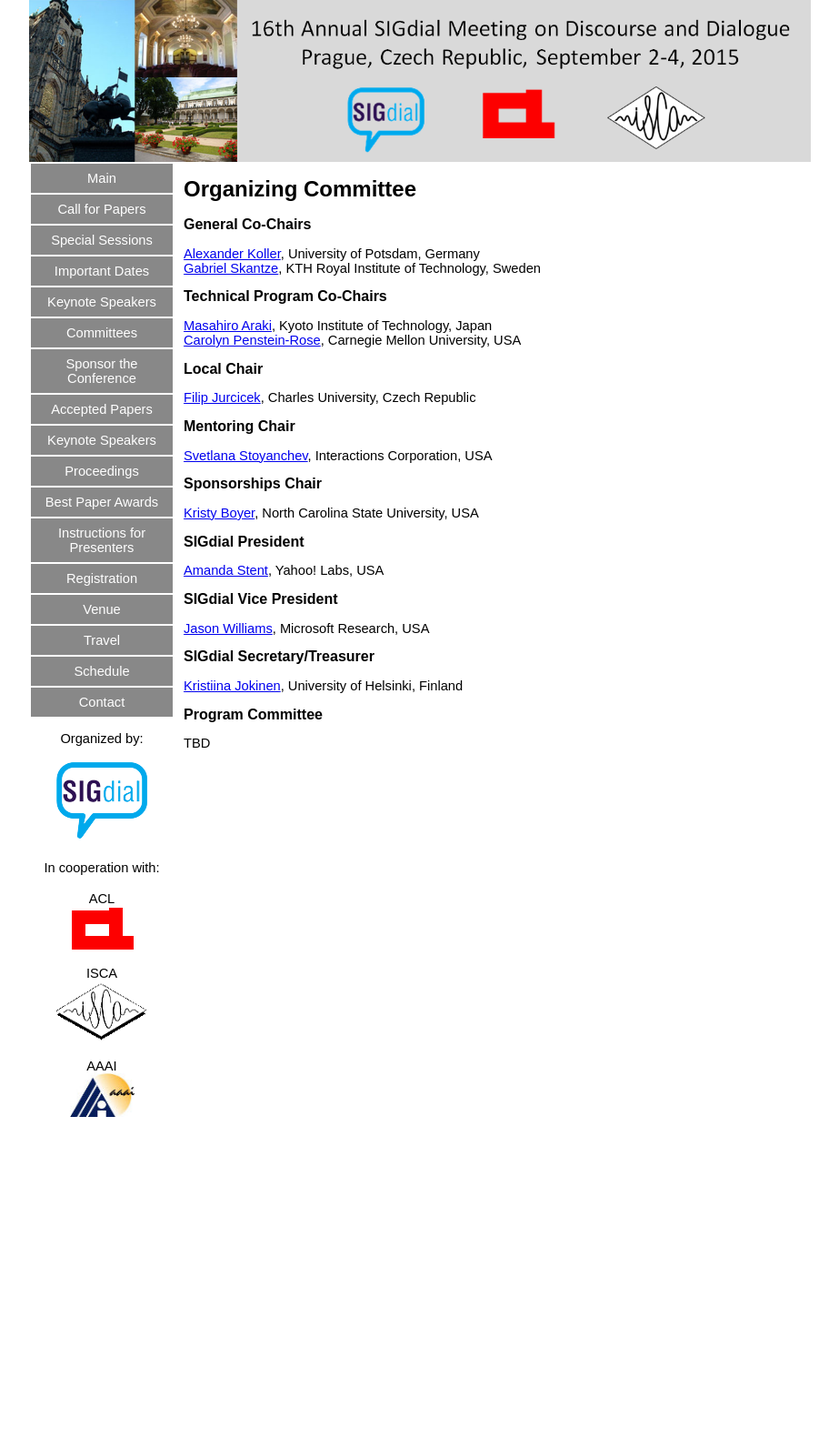
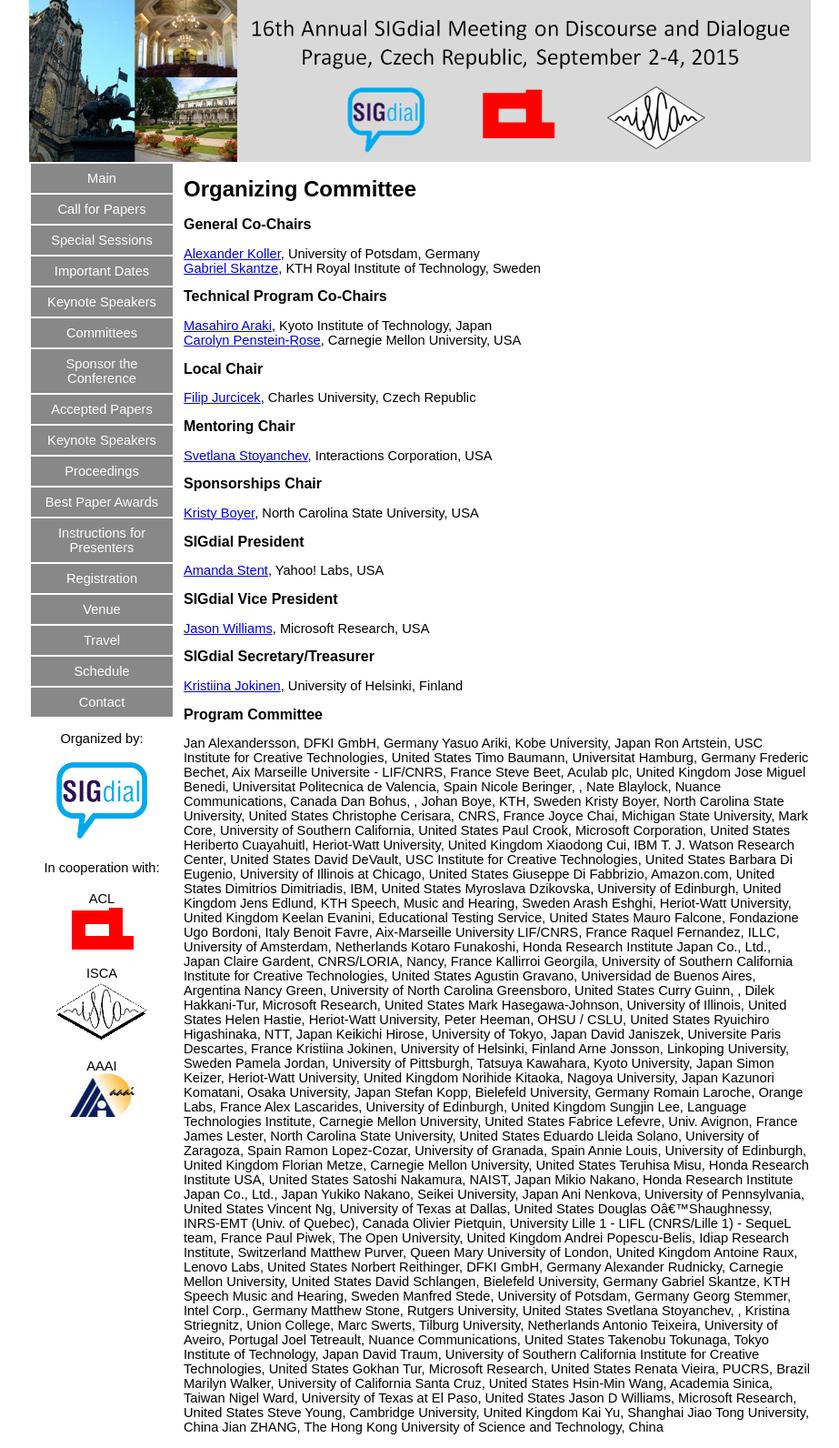
Before and after one commit to sigdial/sigdial2015, a Jekyll site: the page built from people.md, in a window 1280 px wide. Shown: the whole page at 91% size, without its empty margins (178-1101 px from the left). Built offline with Jekyll 4.4.1, drawn with Linux system fonts in a browser that asks for light colours; before the commit the page ends 1238 px from its top, so only the background shows below that.

Commit message:
PC updated

```diff
--- a/people.md
+++ b/people.md
@@ -32,4 +32,97 @@
 [Kristiina Jokinen](http://www.ling.helsinki.fi/~kjokinen/), University of Helsinki, Finland
 
 ## Program Committee
-TBD
+Jan Alexandersson, DFKI GmbH, Germany
+Yasuo Ariki, Kobe University, Japan
+Ron Artstein, USC Institute for Creative Technologies, United States
+Timo Baumann, Universitat Hamburg, Germany
+Frederic Bechet, Aix Marseille Universite - LIF/CNRS, France
+Steve Beet, Aculab plc, United Kingdom
+Jose Miguel Benedi, Universitat Politecnica de Valencia, Spain
+Nicole Beringer, ,
+Nate Blaylock, Nuance Communications, Canada
+Dan Bohus, ,
+Johan Boye, KTH, Sweden
+Kristy Boyer, North Carolina State University, United States
+Christophe Cerisara, CNRS, France
+Joyce Chai, Michigan State University,
+Mark Core, University of Southern California, United States
+Paul Crook, Microsoft Corporation, United States
+Heriberto Cuayahuitl, Heriot-Watt University, United Kingdom
+Xiaodong Cui, IBM T. J. Watson Research Center, United States
+David DeVault, USC Institute for Creative Technologies, United States
+Barbara Di Eugenio, University of Illinois at Chicago, United States
+Giuseppe Di Fabbrizio, Amazon.com, United States
+Dimitrios Dimitriadis, IBM, United States
+Myroslava Dzikovska, University of Edinburgh, United Kingdom
+Jens Edlund, KTH Speech, Music and Hearing, Sweden
+Arash Eshghi, Heriot-Watt University, United Kingdom
+Keelan Evanini, Educational Testing Service, United States
+Mauro Falcone, Fondazione Ugo Bordoni, Italy
+Benoit Favre, Aix-Marseille University LIF/CNRS, France
+Raquel Fernandez, ILLC, University of Amsterdam, Netherlands
+Kotaro Funakoshi, Honda Research Institute Japan Co., Ltd., Japan
+Claire Gardent, CNRS/LORIA, Nancy, France
+Kallirroi Georgila, University of Southern California Institute for Creative Technologies, United States
+Agustin Gravano, Universidad de Buenos Aires, Argentina
+Nancy Green, University of North Carolina Greensboro, United States
+Curry Guinn, ,
+Dilek Hakkani-Tur, Microsoft Research, United States
+Mark Hasegawa-Johnson, University of Illinois, United States
+Helen Hastie, Heriot-Watt University,
+Peter Heeman, OHSU / CSLU, United States
+Ryuichiro Higashinaka, NTT, Japan
+Keikichi Hirose, University of Tokyo, Japan
+David Janiszek, Universite Paris Descartes, France
+Kristiina Jokinen, University of Helsinki, Finland
+Arne Jonsson, Linkoping University, Sweden
+Pamela Jordan, University of Pittsburgh,
+Tatsuya Kawahara, Kyoto University, Japan
+Simon Keizer, Heriot-Watt University, United Kingdom
+Norihide Kitaoka, Nagoya University, Japan
+Kazunori Komatani, Osaka University, Japan
+Stefan Kopp, Bielefeld University, Germany
+Romain Laroche, Orange Labs, France
+Alex Lascarides, University of Edinburgh, United Kingdom
+Sungjin Lee, Language Technologies Institute, Carnegie Mellon University, United States
+Fabrice Lefevre, Univ. Avignon, France
+James Lester, North Carolina State University, United States
+Eduardo Lleida Solano, University of Zaragoza, Spain
+Ramon Lopez-Cozar, University of Granada, Spain
+Annie Louis, University of Edinburgh, United Kingdom
+Florian Metze, Carnegie Mellon University, United States
+Teruhisa Misu, Honda Research Institute USA, United States
+Satoshi Nakamura, NAIST, Japan
+Mikio Nakano, Honda Research Institute Japan Co., Ltd., Japan
+Yukiko Nakano, Seikei University, Japan
+Ani Nenkova, University of Pennsylvania, United States
+Vincent Ng, University of Texas at Dallas, United States
+Douglas O'Shaughnessy, INRS-EMT (Univ. of Quebec), Canada
+Olivier Pietquin, University Lille 1 - LIFL (CNRS/Lille 1) - SequeL team, France
+Paul Piwek, The Open University, United Kingdom
+Andrei Popescu-Belis, Idiap Research Institute, Switzerland
+Matthew Purver, Queen Mary University of London, United Kingdom
+Antoine Raux, Lenovo Labs, United States
+Norbert Reithinger, DFKI GmbH, Germany
+Alexander Rudnicky, Carnegie Mellon University, United States
+David Schlangen, Bielefeld University, Germany
+Gabriel Skantze, KTH Speech Music and Hearing, Sweden
+Manfred Stede, University of Potsdam, Germany
+Georg Stemmer, Intel Corp., Germany
+Matthew Stone, Rutgers University, United States
+Svetlana Stoyanchev, ,
+Kristina Striegnitz, Union College,
+Marc Swerts, Tilburg University, Netherlands
+Antonio Teixeira, University of Aveiro, Portugal
+Joel Tetreault, Nuance Communications, United States
+Takenobu Tokunaga, Tokyo Institute of Technology, Japan
+David Traum, University of Southern California Institute for Creative Technologies, United States
+Gokhan Tur, Microsoft Research, United States
+Renata Vieira, PUCRS, Brazil
+Marilyn Walker, University of California Santa Cruz, United States
+Hsin-Min Wang, Academia Sinica, Taiwan
+Nigel Ward, University of Texas at El Paso, United States
+Jason D Williams, Microsoft Research, United States
+Steve Young, Cambridge University, United Kingdom
+Kai Yu, Shanghai Jiao Tong University, China
+Jian ZHANG, The Hong Kong University of Science and Technology, China
```
